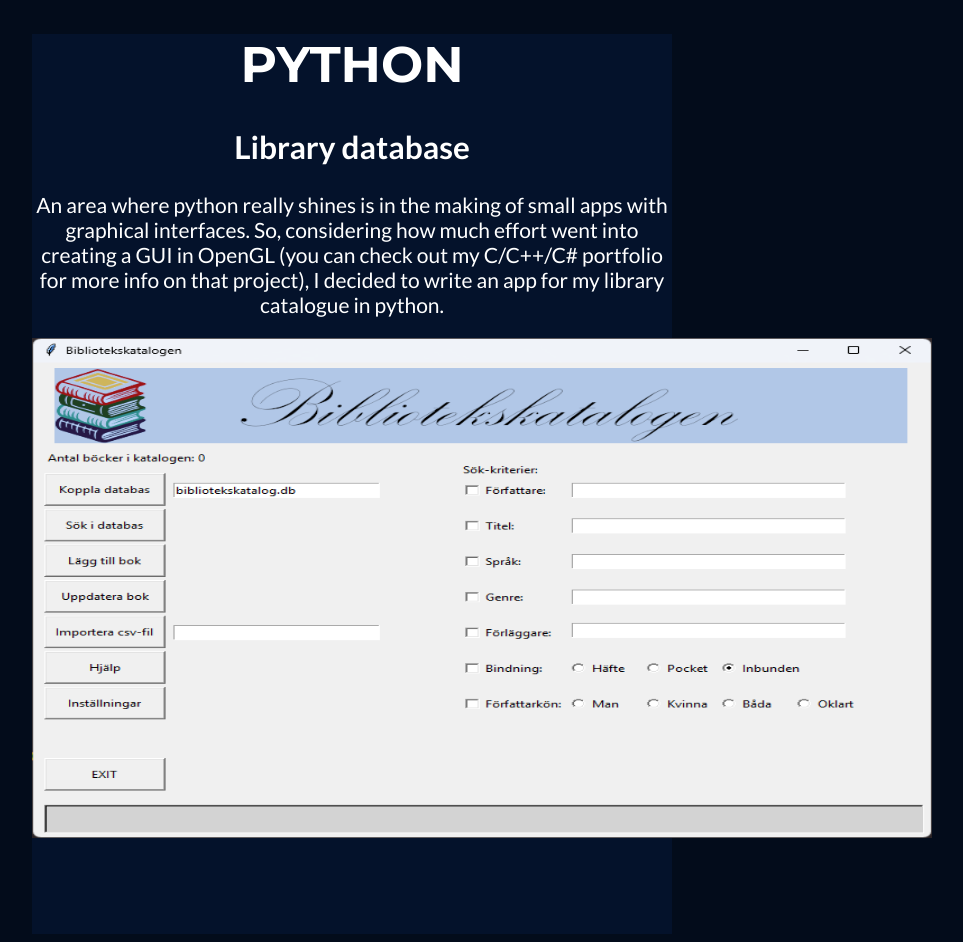
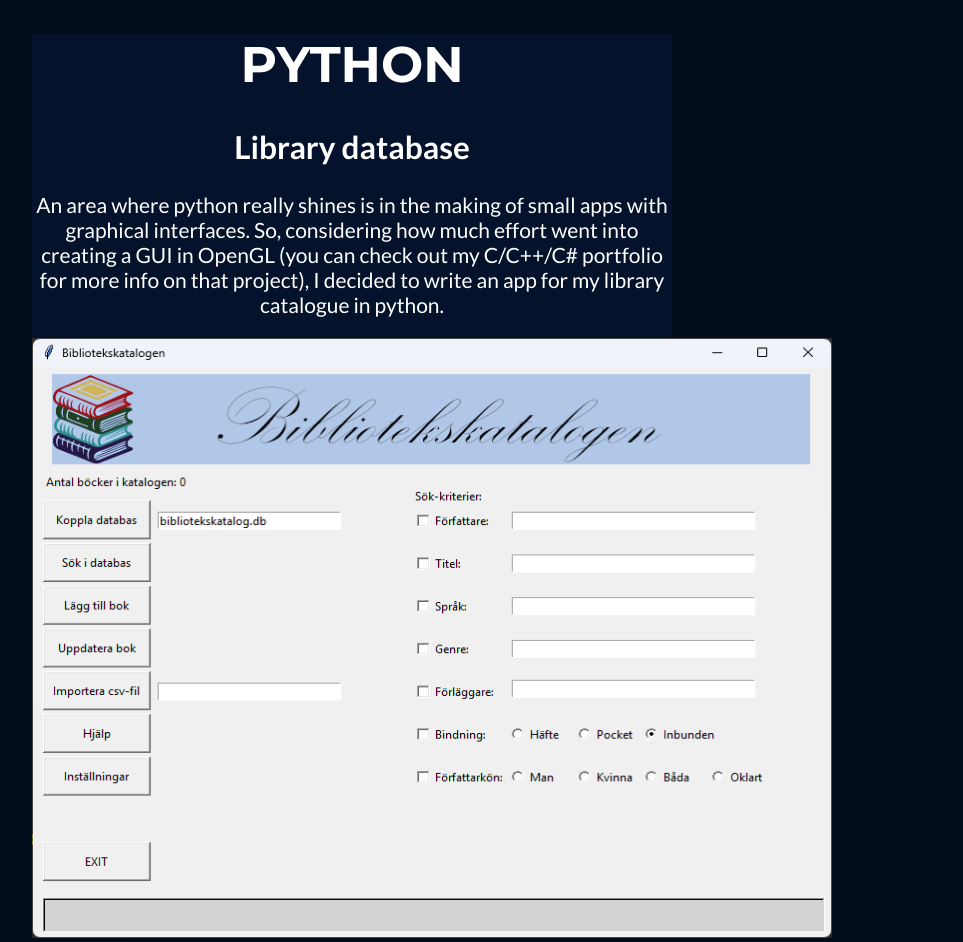
Before and after one commit to B0realian/B0realian.github.io, a Jekyll site: the page python.html, which Jekyll copies as it is, in a window 1280 px wide. Shown: the whole page, without its empty margins (288-1251 px from the left). Built offline with Jekyll 4.4.1, drawn with Linux system fonts in a browser that asks for light colours.

Commit message:
Update python.html
changed resolution of image

```diff
--- a/python.html
+++ b/python.html
@@ -35,7 +35,7 @@
 			<h1>PYTHON</h1>
 			<h2>Library database</h2>
 			<p>An area where python really shines is in the making of small apps with graphical interfaces. So, considering how much effort went into creating a GUI in OpenGL (you can check out my C/C++/C# portfolio for more info on that project), I decided to write an app for my library catalogue in python.</p>
-			<img src="python\biblio.png" alt="Image went Oops!" style="width: 900px; height: 500px;">
+			<img src="python\biblio.png" alt="Image went Oops!" style="width: 800px; height: 600px;">
 		</div>
 	</body>
 </html>
```
